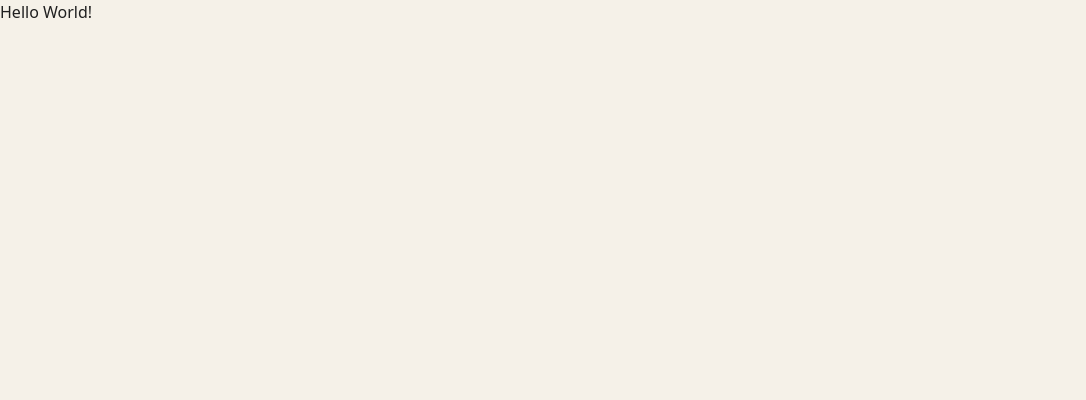
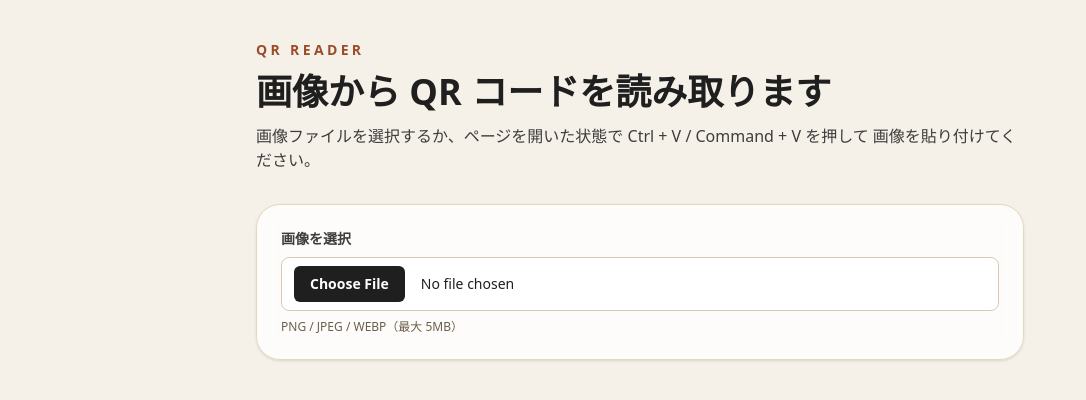
Before and after one commit to aurora1530/qr-reader, a React (Vite) app: page / in a window 1280 px wide. Shown: the top 400 px of the page, without its empty margins (0-1086 px from the left). Built offline with nearby package versions, Linux system fonts and the light colour scheme.

Commit message:
feat: 画像ファイルのアップロードとクリップボードからの貼り付け機能を追加

```diff
--- a/src/App.tsx
+++ b/src/App.tsx
@@ -1,8 +1,180 @@
+import { useEffect, useMemo, useRef, useState, type ChangeEvent } from 'react'
+
+const MAX_FILE_SIZE_BYTES = 5 * 1024 * 1024
+const ACCEPTED_MIME_TYPES = new Set(['image/png', 'image/jpeg', 'image/webp'])
+
+function formatBytes(bytes: number) {
+  const mb = bytes / (1024 * 1024)
+  return `${mb.toFixed(2)} MB`
+}
+
+function validateFile(file: File) {
+  if (!ACCEPTED_MIME_TYPES.has(file.type)) {
+    return '対応していない画像形式です。PNG / JPEG / WEBP のみ対応しています。'
+  }
+  if (file.size > MAX_FILE_SIZE_BYTES) {
+    return '画像サイズが大きすぎます。最大 5MB まで対応しています。'
+  }
+  return null
+}
+
 function App() {
+  const fileInputRef = useRef<HTMLInputElement | null>(null)
+  const [selectedFile, setSelectedFile] = useState<File | null>(null)
+  const [imageUrl, setImageUrl] = useState<string | null>(null)
+  const [errorMessage, setErrorMessage] = useState<string | null>(null)
+
+  useEffect(() => {
+    if (!selectedFile) {
+      setImageUrl(null)
+      return
+    }
+    const url = URL.createObjectURL(selectedFile)
+    setImageUrl(url)
+    return () => URL.revokeObjectURL(url)
+  }, [selectedFile])
+
+  useEffect(() => {
+    const handlePaste = (event: ClipboardEvent) => {
+      const items = event.clipboardData?.items
+      if (!items || items.length === 0) {
+        setErrorMessage('クリップボードに画像が見つかりませんでした。')
+        return
+      }
+
+      const imageItem = Array.from(items).find((item) => item.type.startsWith('image/'))
+      if (!imageItem) {
+        setErrorMessage('クリップボードに画像が見つかりませんでした。')
+        return
+      }
+
+      const file = imageItem.getAsFile()
+      if (!file) {
+        setErrorMessage('クリップボードの画像を読み込めませんでした。')
+        return
+      }
+
+      const validationError = validateFile(file)
+      if (validationError) {
+        setErrorMessage(validationError)
+        return
+      }
+
+      setErrorMessage(null)
+      setSelectedFile(file)
+    }
+
+    window.addEventListener('paste', handlePaste)
+    return () => window.removeEventListener('paste', handlePaste)
+  }, [])
+
+  const fileMeta = useMemo(() => {
+    if (!selectedFile) return null
+    return {
+      name: selectedFile.name || 'clipboard-image',
+      size: formatBytes(selectedFile.size),
+      type: selectedFile.type,
+    }
+  }, [selectedFile])
+
+  const handleFileChange = (event: ChangeEvent<HTMLInputElement>) => {
+    const file = event.target.files?.[0]
+    if (!file) return
+
+    const validationError = validateFile(file)
+    if (validationError) {
+      setErrorMessage(validationError)
+      setSelectedFile(null)
+      event.target.value = ''
+      return
+    }
+
+    setErrorMessage(null)
+    setSelectedFile(file)
+  }
+
+  const handleReset = () => {
+    setSelectedFile(null)
+    setErrorMessage(null)
+    if (fileInputRef.current) {
+      fileInputRef.current.value = ''
+    }
+  }
+
   return (
-    <>
-      <h1>Hello World!</h1>
-    </>
+    <div className="min-h-screen bg-[#f5f1e8] px-6 py-10">
+      <div className="mx-auto flex w-full max-w-3xl flex-col gap-8">
+        <header className="space-y-3">
+          <p className="text-sm font-semibold uppercase tracking-[0.24em] text-[#9b4d2a]">
+            QR Reader
+          </p>
+          <h1 className="text-4xl font-semibold text-[#1f1f1f]">
+            画像から QR コードを読み取ります
+          </h1>
+          <p className="text-base text-[#3d3d3d]">
+            画像ファイルを選択するか、ページを開いた状態で Ctrl + V / Command + V を押して
+            画像を貼り付けてください。
+          </p>
+        </header>
+
+        <section className="rounded-3xl border border-[#e2d7c4] bg-white/80 p-6 shadow-sm backdrop-blur">
+          <div className="flex flex-col gap-4">
+            <div>
+              <label className="block text-sm font-semibold text-[#3d3d3d]" htmlFor="qr-image">
+                画像を選択
+              </label>
+              <input
+                ref={fileInputRef}
+                id="qr-image"
+                type="file"
+                accept="image/png,image/jpeg,image/webp"
+                onChange={handleFileChange}
+                className="mt-2 block w-full cursor-pointer rounded-lg border border-[#d8cbb4] bg-white px-3 py-2 text-sm text-[#1f1f1f] file:mr-4 file:rounded-md file:border-0 file:bg-[#1f1f1f] file:px-4 file:py-2 file:text-sm file:font-semibold file:text-white hover:border-[#bfa785]"
+              />
+              <p className="mt-2 text-xs text-[#6b5e4b]">
+                PNG / JPEG / WEBP（最大 5MB）
+              </p>
+            </div>
+
+            {errorMessage && (
+              <div className="rounded-2xl border border-[#d76b3d] bg-[#fff1ea] px-4 py-3 text-sm text-[#a5401a]">
+                {errorMessage}
+              </div>
+            )}
+
+            {selectedFile && (
+              <div className="flex flex-col gap-4 rounded-2xl border border-[#e2d7c4] bg-[#fdf9f2] p-4">
+                <div className="flex flex-wrap items-center justify-between gap-3 text-sm text-[#3d3d3d]">
+                  <div className="space-y-1">
+                    <p className="font-semibold">{fileMeta?.name}</p>
+                    <p className="text-xs text-[#6b5e4b]">
+                      {fileMeta?.type} · {fileMeta?.size}
+                    </p>
+                  </div>
+                  <button
+                    type="button"
+                    onClick={handleReset}
+                    className="rounded-full border border-[#d8cbb4] px-4 py-1 text-xs font-semibold text-[#3d3d3d] hover:border-[#bfa785] hover:text-[#1f1f1f]"
+                  >
+                    クリア
+                  </button>
+                </div>
+
+                {imageUrl && (
+                  <div className="overflow-hidden rounded-xl border border-[#e2d7c4] bg-white">
+                    <img
+                      src={imageUrl}
+                      alt="選択した画像のプレビュー"
+                      className="max-h-[360px] w-full object-contain"
+                    />
+                  </div>
+                )}
+              </div>
+            )}
+          </div>
+        </section>
+      </div>
+    </div>
   )
 }
 
```
